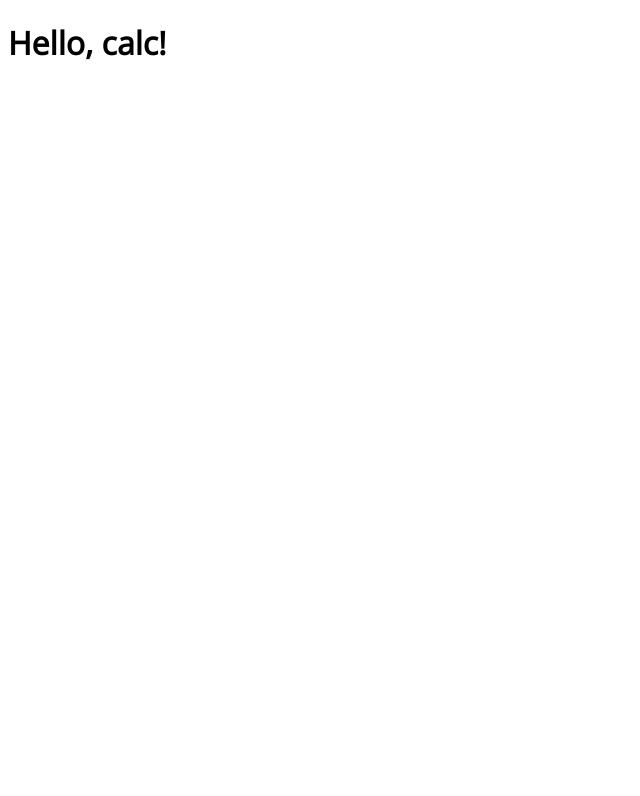
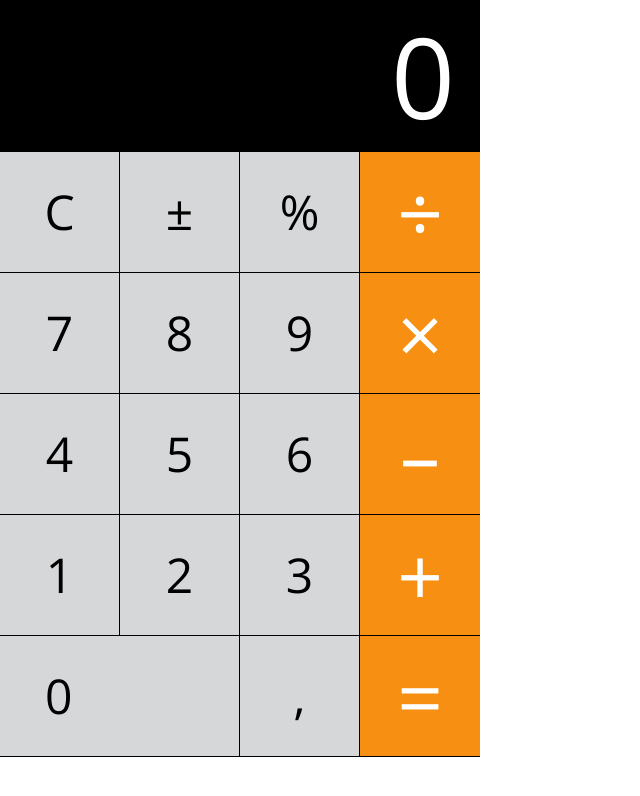
Before and after one commit to Und3rMySk1n/ios_calculator, a website: page project/src/index.html in a window 1280 px wide. Shown: the whole page, without its empty margins (0-640 px from the left). Drawn offline with nearby package versions, Linux system fonts and the light colour scheme; files that its build step writes are made by us from their sources.

Commit message:
Задал внешний вид калькулятору.

```diff
--- a/project/src/index.html
+++ b/project/src/index.html
@@ -8,7 +8,30 @@
   </head>
   <body>
     <div class="b-calculator">
-      <h1>Hello, calc!</h1>
+      <div class="b-calculator__result-screen" id="resultScreen">0</div>
+      <div class="b-calculator__digits-panel b-panel b-panel_digits-panel" id="digitsPanel">
+        <div class="b-panel__button" data-type="clear">C</div>
+        <div class="b-panel__button" data-type="sign">&plusmn;</div>
+        <div class="b-panel__button" data-type="percent">%</div>
+        <div class="b-panel__button" data-type="digit">7</div>
+        <div class="b-panel__button" data-type="digit">8</div>
+        <div class="b-panel__button" data-type="digit">9</div>
+        <div class="b-panel__button" data-type="digit">4</div>
+        <div class="b-panel__button" data-type="digit">5</div>
+        <div class="b-panel__button" data-type="digit">6</div>
+        <div class="b-panel__button" data-type="digit">1</div>
+        <div class="b-panel__button" data-type="digit">2</div>
+        <div class="b-panel__button" data-type="digit">3</div>
+        <div class="b-panel__button b-panel__button_double" data-type="digit">0</div>
+        <div class="b-panel__button" data-type="comma">,</div>
+      </div>
+      <div class="b-calculator__operands-panel b-panel b-panel_operands-panel" id="operandsPanel">
+        <div class="b-panel__button b-panel__button_operand" data-type="operand">&divide;</div>
+        <div class="b-panel__button b-panel__button_operand" data-type="operand">&times;</div>
+        <div class="b-panel__button b-panel__button_operand" data-type="operand">&ndash;</div>
+        <div class="b-panel__button b-panel__button_operand" data-type="operand">+</div>
+        <div class="b-panel__button b-panel__button_operand" data-type="operand">=</div>
+      </div>
     </div>
     <script src="/js/calculator.js"></script>
   </body>
--- a/project/src/scss/_config.scss
+++ b/project/src/scss/_config.scss
@@ -1 +1,21 @@
+// common
 $font-family-base: 'Open Sans', Arial, sans-serif;
+
+$color-base:      #fff;
+$color-secondary: #1b1b1b;
+$color-tertiary:  #000;
+
+$digits-panel-color:   #d6d7d9;
+$operands-panel-color: #f79012;
+
+// calculator
+$calculator-width:  480px;
+$calculator-height: 720px;
+
+// result screen
+$result-screen-font-size:  112px;
+$result-screen-text-color: #fff;
+
+// panels
+$panel-font-size:         48px;
+$panel-font-size-operand: 80px;
--- /dev/null
+++ b/project/src/scss/_utils.scss
@@ -0,0 +1,5 @@
+*
+{
+    padding: 0;
+    margin: 0;
+}
--- a/project/src/scss/blocks/calculator/_calculator.scss
+++ b/project/src/scss/blocks/calculator/_calculator.scss
@@ -3,4 +3,30 @@
 .b-calculator
 {
     font-family: $font-family-base;
+    font-weight: 300;
+    width: $calculator-width;
+    height: $calculator-height;
+    box-sizing: border-box;
+
+    &__result-screen
+    {
+        font-size: $result-screen-font-size;
+        line-height: 1;
+        color: $color-base;
+        text-align: right;
+        padding: 20px 25px;
+        background: $color-tertiary;
+    }
+
+    &__digits-panel
+    {
+        float: left;
+        width: $calculator-width * (3 / 4);
+    }
+
+    &__operands-panel
+    {
+        float: left;
+        width: $calculator-width * (1 / 4);
+    }
 }
--- /dev/null
+++ b/project/src/scss/blocks/panel/panel.scss
@@ -0,0 +1,49 @@
+@import '../../config';
+
+.b-panel
+{
+    &_digits-panel
+    {
+        background-color: $digits-panel-color;
+    }
+
+    &_operands-panel
+    {
+        background-color: $operands-panel-color;
+    }
+
+    &__button
+    {
+        float: left;
+        width: $calculator-width / 4;
+        box-sizing: border-box;
+        border-right: 1px solid $color-tertiary;
+        border-bottom: 1px solid $color-tertiary;
+        cursor: pointer;
+        transition: background 0.15s ease;
+
+        color: $color-tertiary;
+        font-size: $panel-font-size;
+        line-height: $calculator-width / 4;
+        text-align: center;
+
+        &_double
+        {
+            width: $calculator-width / 2;
+            text-align: left;
+            padding-left: 12.5%;
+        }
+
+        &_operand
+        {
+            font-size: $panel-font-size-operand;
+            color: $color-base;
+            border-right: none;
+        }
+
+        &:hover
+        {
+            background: rgba(0, 0, 0, 0.03);
+        }
+    }
+}
--- a/project/src/scss/style.scss
+++ b/project/src/scss/style.scss
@@ -1 +1,3 @@
+@import 'utils';
 @import 'blocks/calculator/calculator';
+@import 'blocks/panel/panel';
```
